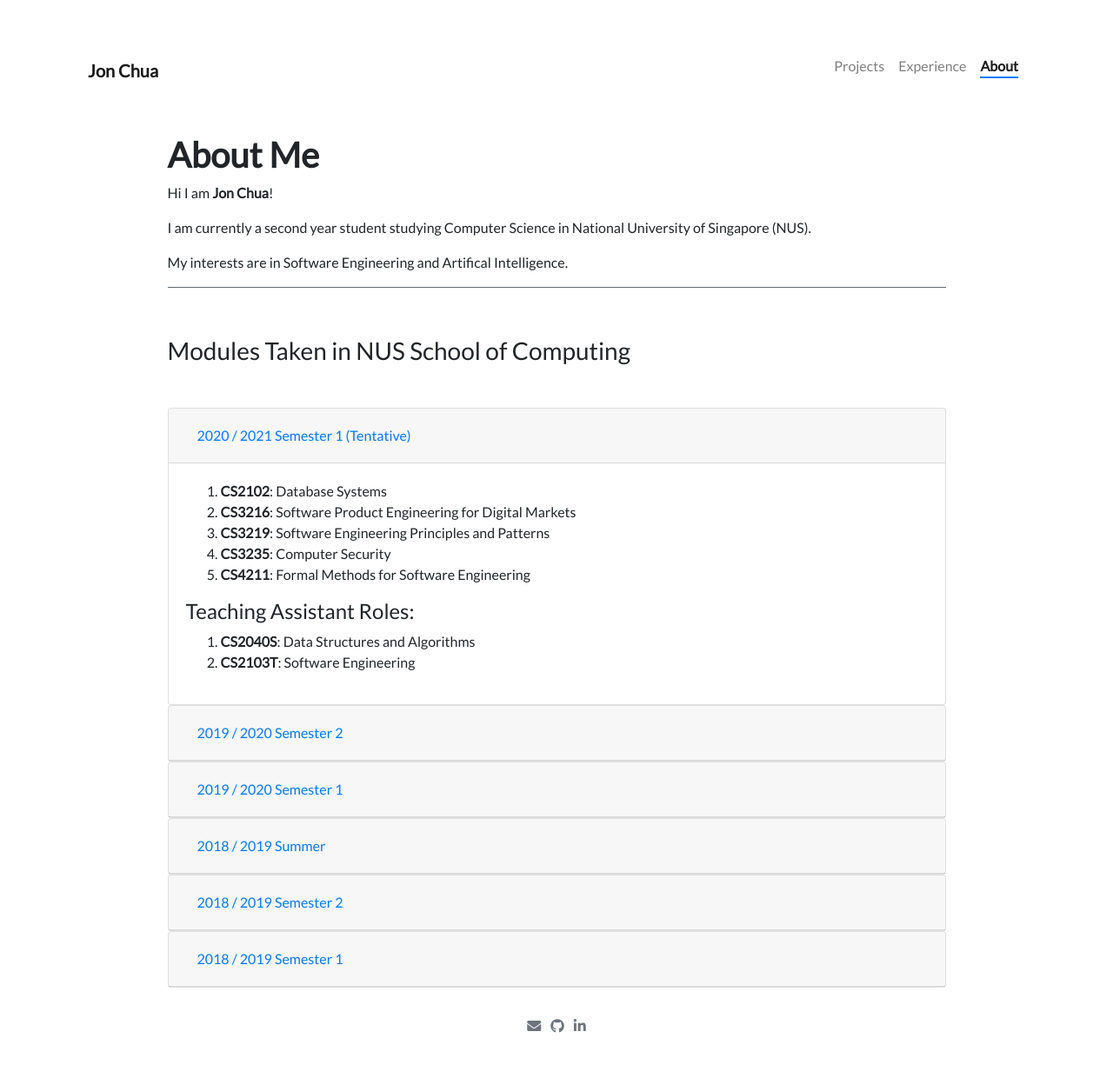
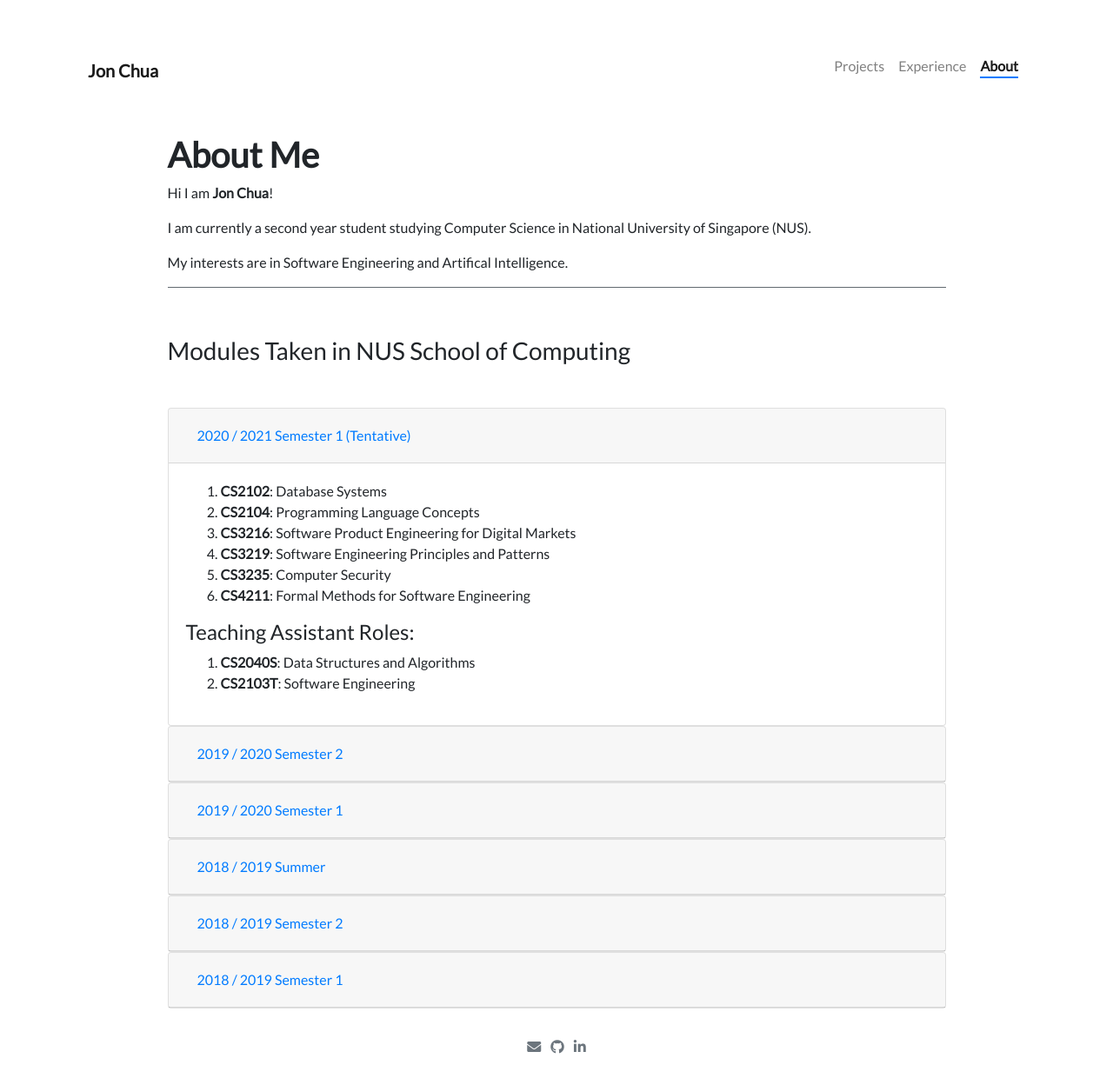
Before and after one commit to jon-chua/jon-chua.github.io, a Jekyll site: the page built from pages/about.md, in a window 1280 px wide. Shown: the whole page at 87% size. Built offline with Jekyll 4.4.1, drawn with Linux system fonts in a browser that asks for light colours; nearby versions of some CDN libraries; before the commit the page ends 1224 px from its top, so only the background shows below that.

Commit message:
Update avatar and modules

```diff
--- a/pages/about.md
+++ b/pages/about.md
@@ -38,6 +38,7 @@ My interests are in Software Engineering and Artifical Intelligence.
       <div class="card-body">
          <ol>
           <li><strong>CS2102</strong>: Database Systems</li>
+          <li><strong>CS2104</strong>: Programming Language Concepts</li>
           <li><strong>CS3216</strong>: Software Product Engineering for Digital Markets</li>
           <li><strong>CS3219</strong>: Software Engineering Principles and Patterns</li>
           <li><strong>CS3235</strong>: Computer Security</li>
```
Also changed, not shown: assets/images/avatar.jpg.
